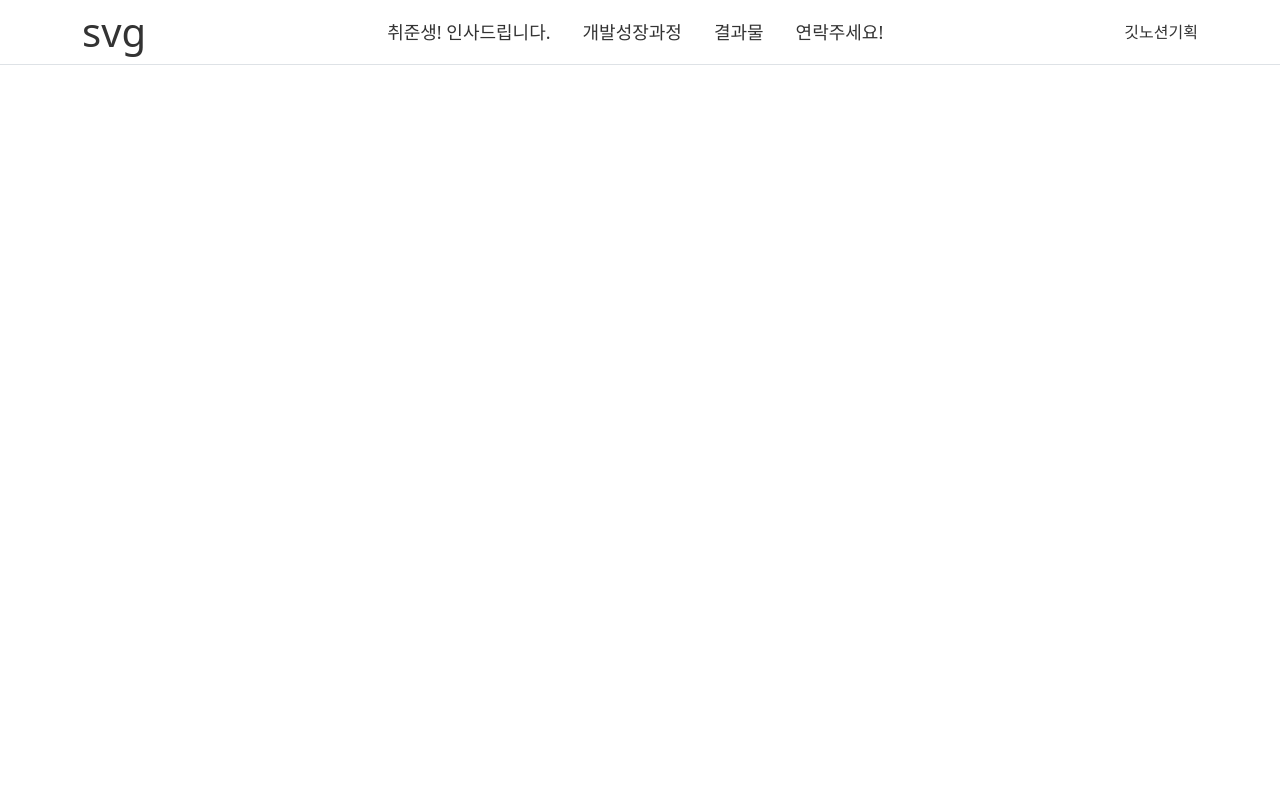
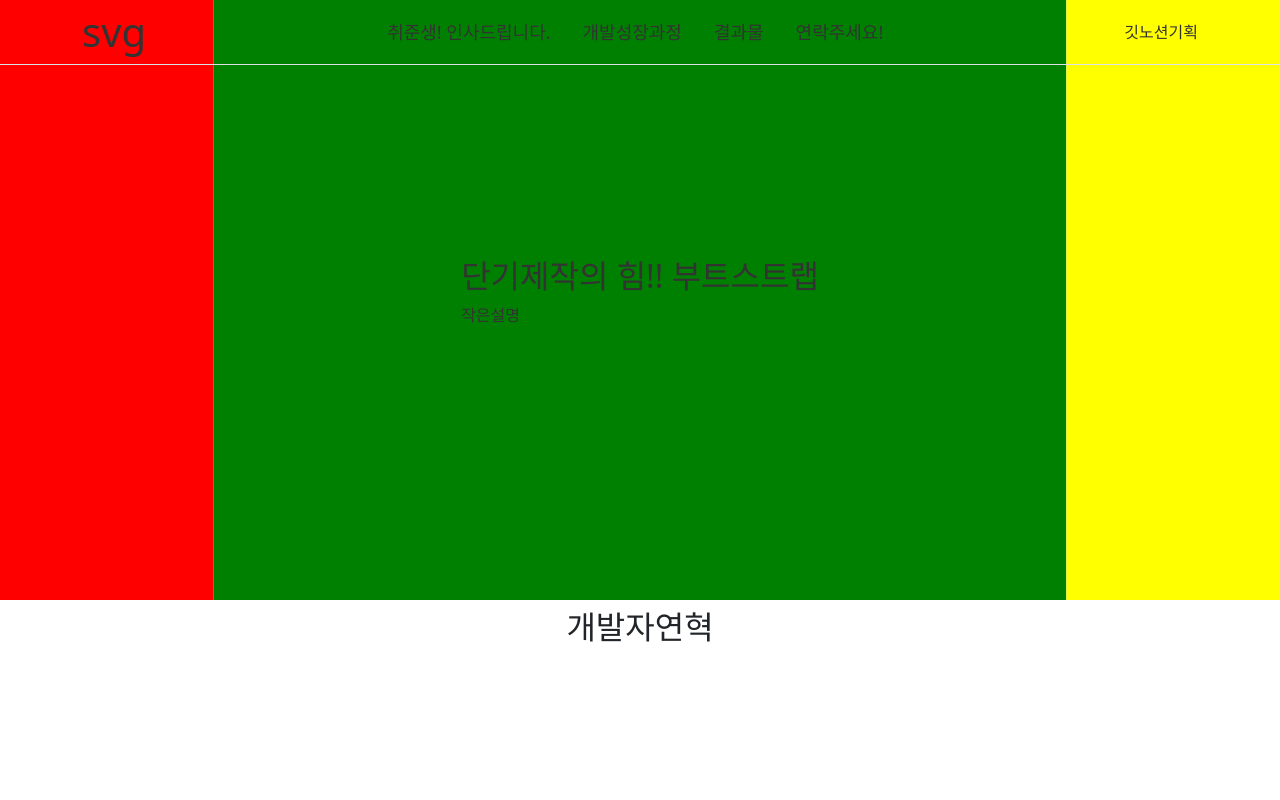
Before and after one commit to 4thdraw/reactproject0116, a React (Create React App) app: page / in a window 1280 px wide. Shown: the top 800 px of the page. Built offline with nearby package versions, Linux system fonts and the light colour scheme.

Commit message:
포트폴리오 탭 컴포넌트 미완

```diff
--- a/package.json
+++ b/package.json
@@ -14,6 +14,7 @@
     "react-scripts": "5.0.1",
     "react-scrollspy": "^3.4.3",
     "sass": "^1.57.1",
+    "swiper": "^8.4.6",
     "web-vitals": "^2.1.4"
   },
   "scripts": {
@@ -39,6 +40,5 @@
       "last 1 firefox version",
       "last 1 safari version"
     ]
-  },
-  "proxy": "http://localhost:8080"
+  }
 }
--- a/src/App.js
+++ b/src/App.js
@@ -1,15 +1,21 @@
 import 'bootstrap/dist/css/bootstrap.min.css';
 import Navi from './component/Navi';
+import SlideBanner from './component/SlideBanner'
 import Process from './component/Process';
+import Portfolio from './component/Portfolio';
 import './App.css';
+
+
 
 function App() {
   return (
     <div>
       <Navi></Navi>
-      <section style={{ height: '100vh'}} id=""></section>
+      <SlideBanner></SlideBanner>
+
       <Process id="precss" title="개발자연혁"></Process>
-      <section style={{ height: '100vh'}} id="portfolio" className='border-top bg-light'></section>
+      <Portfolio dbobjkey="react"></Portfolio>
+
       <section style={{ height: '100vh'}} id="contact" className='border-top'></section>
     </div>
   );
--- /dev/null
+++ b/src/component/Portfolio.js
@@ -0,0 +1,12 @@
+import React from 'react';
+import portfolio from '../json/portfolio.json'
+
+function Portfolio(props) {
+    return (
+        <div>
+
+        </div>
+    );
+}
+
+export default Portfolio;
--- /dev/null
+++ b/src/component/SlideBanner.js
@@ -0,0 +1,82 @@
+import React from 'react';
+import { Swiper, SwiperSlide } from 'swiper/react';
+import 'swiper/css';
+import "swiper/css/pagination";
+import { Link } from 'react-router-dom';
+import { Pagination ,  Autoplay } from 'swiper';
+
+function SlideBanner(props) {
+    let swiperdb = [
+        {   title : ["큰글자","작은설명"],
+            cls : ["boot","bootbg"],
+             href : "부트스트랩링크값",
+             bg :"red"
+        },
+        {   title : ["단기제작의 힘!! 부트스트랩","작은설명"],
+            cls : ["react","reactbg"],
+            href : "리액트포폴링크값",
+            bg:"green"
+        },
+        {   title : ["h2태그로 처리","p태그로 처리해줄것"],
+            cls : ["ec","mallbg"],
+            href : "쇼핑몰링크값",
+            bg:"yellow"
+        },
+        {   title :["자랑하기","작은설명들"],
+            cls : ["ec","mallbg"],
+            href : "쇼핑몰링크값",
+            bg:"orange"
+        },
+        {   title :["자랑하기","작은설명들"],
+            cls : ["ec","mallbg"],
+            href : "쇼핑몰링크값" ,
+            bg :"black"
+        }
+        ,
+        {   title :["자랑하기","작은설명들"],
+            cls : ["ec","mallbg"],
+            href : "쇼핑몰링크값",
+            bg:"white"
+        }
+    ]
+    return (
+        <Swiper
+
+        modules={[Pagination, Autoplay]}
+        spaceBetween={0}
+        slidesPerView={1.5}
+        centeredSlides
+        loop
+        autoplay = {{
+            delay: 3000,
+            pauseOnMouseEnter :true
+           }
+        }
+
+      onSlideChange={() => console.log('slide change')}
+      onSwiper={(swiper) => console.log(swiper)}
+
+       >
+        {
+            swiperdb.map((item, idx) => {
+                const myclass = item.cls.join("  ");
+                   return (
+                   <SwiperSlide className={myclass} style={{height : 600, backgroundColor : item.bg}} >
+                    <Link to={item.href} className='d-flex justify-content-center align-items-center  flex-column h-100' >
+                        <div>
+                            <h2>{item.title[0]}</h2>
+                            <p>{item.title[1]}</p>
+                        </div>
+                    </Link>
+                    </SwiperSlide>
+                   )
+            })
+
+        }
+
+
+       </Swiper>
+    );
+}
+
+export default SlideBanner;
--- /dev/null
+++ b/src/json/portfolio.json
@@ -0,0 +1,3 @@
+{
+
+}
```
Also changed, not shown: src/component/Navi.js (+1 -17 lines), 1 other file (tests, documents, lock files or other folders).
